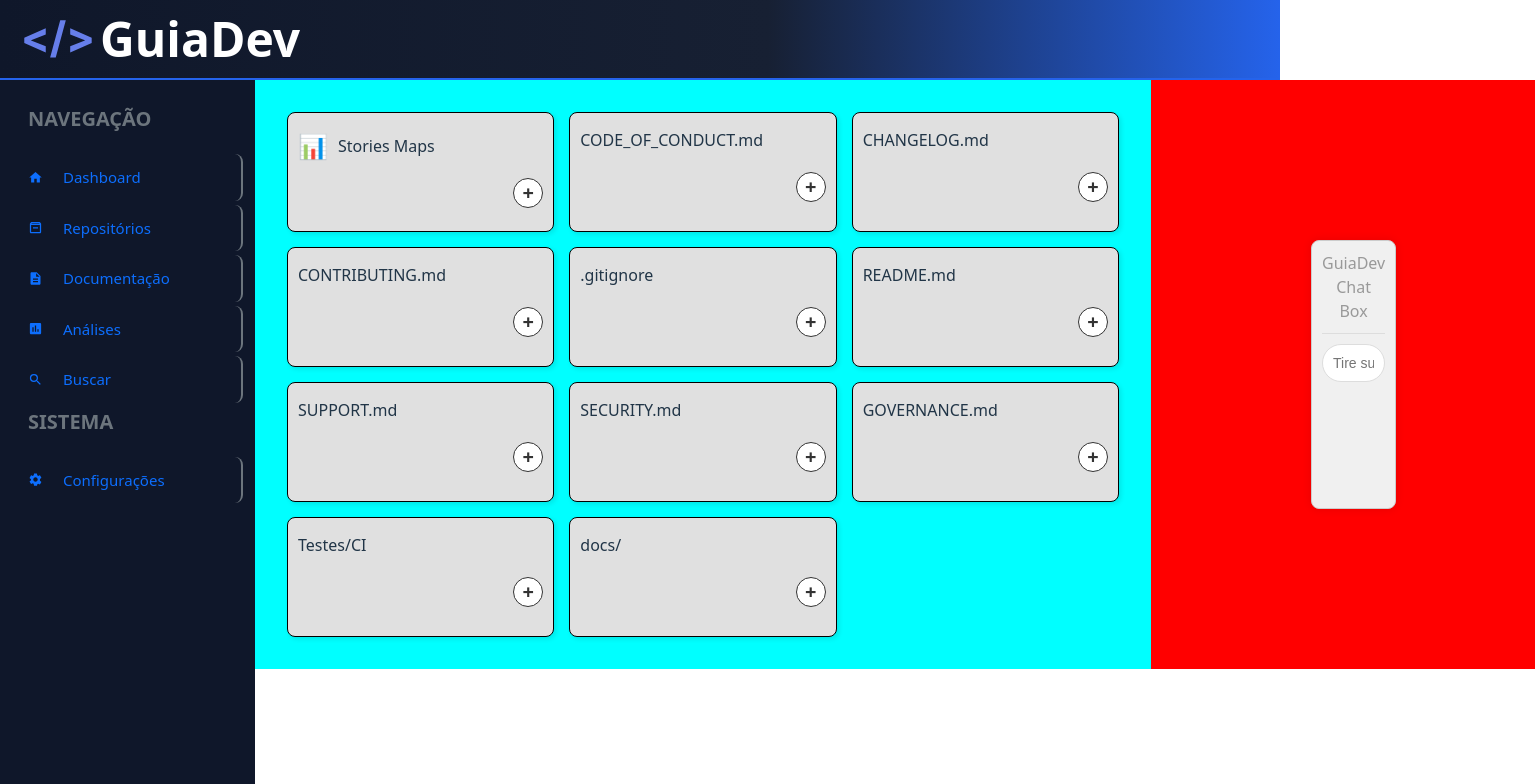
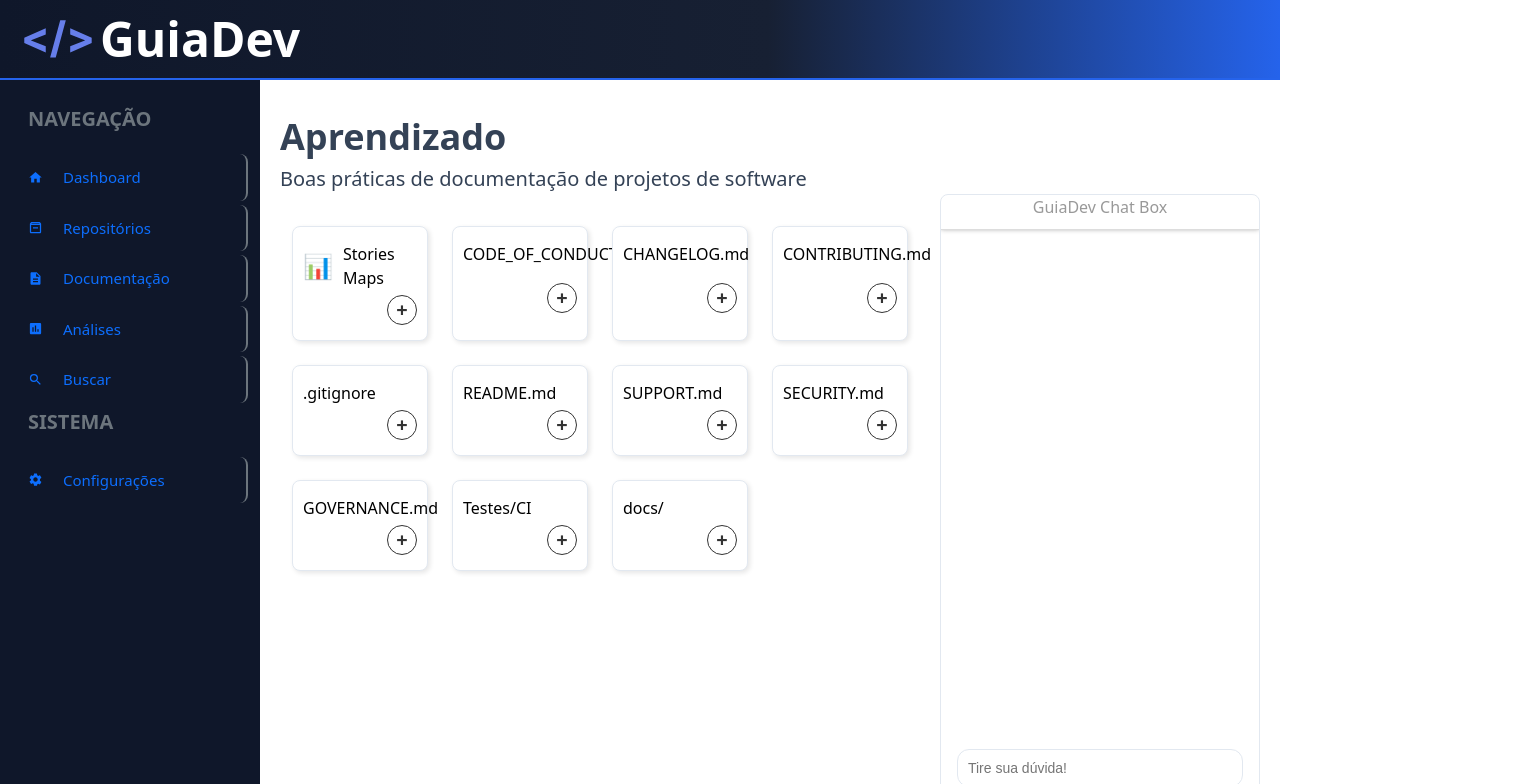
Before and after one commit to unb-mds/2025-2-GuiaDev, a React (Vite) app in the folder frontend/: page /aprendizado in a window 1280 px wide. Shown: the top 784 px of the page, 1535 px wide, since content can reach past the window. Built offline with nearby package versions, Linux system fonts and the light colour scheme.

Commit message:
fix:Learning Page (components: Chat.css LearningPage.css)

```diff
--- a/frontend/src/App.css
+++ b/frontend/src/App.css
@@ -28,7 +28,7 @@ body,
 .content {
   overflow-y: auto; /* Mantém a barra de rolagem vertical só aqui */
   flex: 1;
-  height: 100%;
+  min-height: 100%;
   min-width: 100%;
 
 
--- a/frontend/src/components/Chat/Chat.css
+++ b/frontend/src/components/Chat/Chat.css
@@ -1,12 +1,14 @@
 .chat-box {
 
+    overflow-y: auto;
+    /* height: calc(100vh - 80px); */
+    background-color: #ffffff;
+    border-radius: 8px;
+    border: 1px solid #e2e8f0;
 
-    background-color: #f0f0f0;
-    border-radius: 8px;
-    border: 1px solid #ccc;
-    box-shadow: 0 0 10px rgba(0, 0, 0, 0.1);
     /* height: 100vh; */
-    padding: 10px;
+    /* padding: 10px; */
+   width: 100%;
 
 }
 
@@ -14,19 +16,28 @@
     padding-bottom: 10px;
     text-align: center;
     color: #999;
+    box-shadow: 0px 0px 5px;
 }
 
 .chat-input-area {
+    display: flex;
+    justify-content: center;
+    height: calc(100% - 60px);
+    align-items: end;
     padding-top: 10px;
     border-top: 1px solid #ddd;
+    /* background-color: aquamarine; */
 }
 
 .chat-input {
-    width: 100%;
+    color: black;
+    /* background-color: aquamarine; */
+    width: 90%;
+    border: 1px solid #e2e8f0;
     padding: 10px;
-    border: 1px solid #ddd;
-    border-radius: 20px;
-    box-sizing: border-box;
+    /* margin: 0px; */
+    /* border: 1px solid #ddd; */
+    border-radius: 12px;
     font-size: 14px;
     background-color: white;
 }
--- a/frontend/src/components/Chat/Chat.jsx
+++ b/frontend/src/components/Chat/Chat.jsx
@@ -9,6 +9,7 @@ export default function Chat() {
                 <p className='chat-placeholder'>GuiaDev Chat Box</p>
             </div>
             <div className='chat-input-area'>
+
                 <input
                 type="text"
                 placeholder='Tire sua dúvida!'
--- a/frontend/src/components/LearningCard/Card.css
+++ b/frontend/src/components/LearningCard/Card.css
@@ -5,19 +5,18 @@
     justify-content: space-between; /* Distribui conteúdo verticalmente */
 
     /* Estilos Visuais da Borda e Fundo */
-    background-color: #e0e0e0;
+    background-color: #ffffff;
     border-radius: 8px;
-    border-color: black;
-    border-style: solid;
-    border-width: 1px;
+    border: 1px solid #e2e8f0;
+
     box-shadow: 2px 2px 5px rgba(0, 0, 0, 0.1);
     padding: 10px;
 
     /* Configurações para a Animação */
-    height: 120px; /* Altura inicial FECHADA */
+    /* height: 120px;
     overflow: hidden; /* Esconde o conteúdo que transborda */
-    width: 100%;
-
+    /* width: 100%; */
+    color: black;
 
     transition: all 0.4s ease-in-out;
 }
@@ -77,7 +76,7 @@
     margin-top: 5px;
     padding-top: 0;
     border-top: none;
-    width: 20rem;
+    width: 100%;
 }
 
 /* Quando o card está expandido, revela o conteúdo */
--- a/frontend/src/components/Sidebar/Sidebar.css
+++ b/frontend/src/components/Sidebar/Sidebar.css
@@ -1,4 +1,5 @@
 .sidebar-container {
+  position: fixed;
   width: 260px;
   height: 100vh;
   background-color: #fafafa;
--- a/frontend/src/pages/LearningPage/LearningPage.css
+++ b/frontend/src/pages/LearningPage/LearningPage.css
@@ -1,18 +1,83 @@
 .learningPage{
   display: flex;
-  background-color: aqua;
-  min-height: 100%;
+  align-items: flex-start;
+  /* leave space for the sidebar on the left */
+  margin-left: 260px;
+  /* background-color: aqua; */
+  height: calc(100vh - 80px); /* fix the viewport height minus header */
+  box-sizing: border-box;
+  overflow: hidden; /* prevent whole-page double scroll */
 }
 
 .learning {
   display: grid;
-  grid-template-columns: repeat(2, 1fr) 1fr;
-  max-width: 70%;
-  max-height: 100%;
+  /* 4 columns layout — each column is flexible */
+  grid-template-columns: repeat(4, minmax(0, 1fr));
+  flex: 1 1 auto; /* allow the grid to grow/shrink inside the page */
+  max-width: calc(100% - 340px); /* leave room for the chat column */
   padding: 2rem;
   margin: 0;
-  gap: 15px;
+  gap: 1.5rem;
+  box-sizing: border-box;
+  overflow-y: auto; /* internal scrolling for long content */
+}
 
+.root {
+   height: 100%;
+}
+
+.content{
+  height: 100%;
+  width: 100%;
+  align-items: center;
+  justify-content: space-between;
+}
+
+.chat-container {
+  display: flex;
+  flex: 0 0 320px; /* fixed width for chat column to avoid layout shift */
+  width: 320px;
+  box-sizing: border-box;
+  overflow-y: auto; /* allow chat area to scroll if tall */
+  /* padding: 1rem; */
+  height: calc(100% - 100px);
+}
+
+.sidebar-container {
+  background: #0F172A;
+}
+
+/* Responsiveness: reduce columns on smaller viewports */
+@media (max-width: 1200px) {
+  .learning {
+    grid-template-columns: repeat(3, minmax(0, 1fr));
+    max-width: calc(100% - 300px);
+  }
+  .chat-container {
+    flex: 0 0 300px;
+    width: 300px;
+  }
+}
+
+@media (max-width: 900px) {
+  .learning {
+    grid-template-columns: repeat(2, minmax(0, 1fr));
+    max-width: 100%;
+    padding: 1.5rem;
+  }
+  .chat-container {
+    display: none; /* hide chat column on smaller screens to save space */
+  }
+}
+
+@media (max-width: 600px) {
+  .learning {
+    grid-template-columns: 1fr;
+    padding: 1rem;
+  }
+  .learningPage {
+    margin-left: 0; /* let mobile use full width (sidebar likely hidden/responsive elsewhere) */
+  }
 }
 .root {
    height: 100%;
@@ -27,13 +92,32 @@
 
 .chat-container {
   display: flex;
-  width: 30%;
-  min-height: 100%;
-  padding: 10rem;
-  background-color: red;
+  width: 20%;
+  /* height: calc(100% - 30px); */
+  /* padding: 10rem; */
+  /* background-color: red; */
 
 }
 
 .sidebar-container {
   background: #0F172A;
 }
+
+.renderPage{
+  display: grid;
+  margin-top: 30px;
+  color: #344256;
+  /* background-color: aquamarine; */
+}
+
+.textTitle{
+  font-size: 36px;
+  font-weight: bold;
+  margin-left: 280px;
+  /* background-color: red; */
+}
+
+.subtitle{
+  font-size: 20px;
+  font-weight: 500;
+}
--- a/frontend/src/pages/LearningPage/LearningPage.jsx
+++ b/frontend/src/pages/LearningPage/LearningPage.jsx
@@ -57,7 +57,16 @@ export default function LearningPage() {
 
   return (
 
+    <div className='renderPage'>
+    <div className='textTitle'>
+    <p>Aprendizado</p>
+    <p className='subtitle'>Boas práticas de documentação de projetos de software</p>
+    </div>
     <div className='learningPage'>
+
+
+
+
       <div className="learning">
         {cardData.map((data, index) => (
           <LearningCard
@@ -73,6 +82,9 @@ export default function LearningPage() {
 
 
       </div>
-      </div>
-      );
+    </div>
+
+
+    </div>
+  );
 }
```
